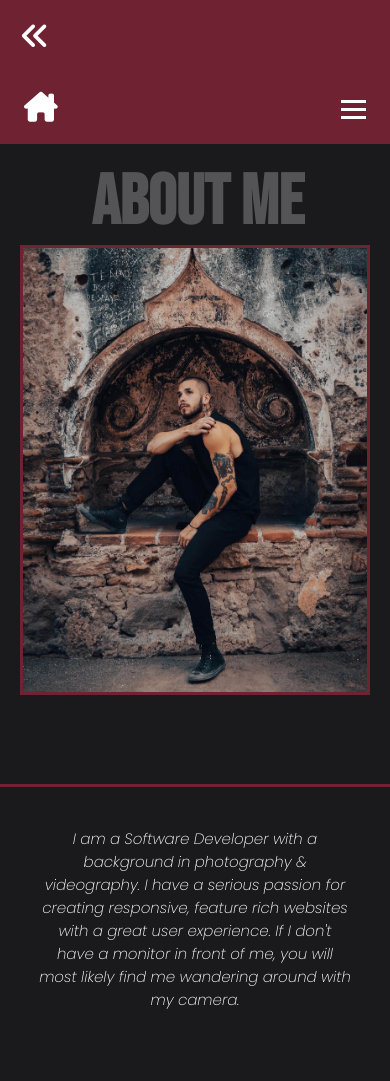
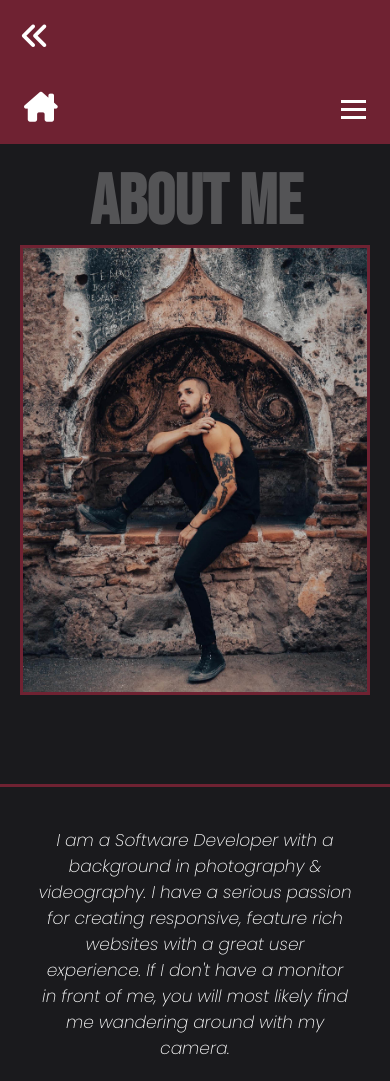
Before and after one commit to GonczarM/port, a plain HTML site: page aboutMe.html in a window 390 px wide. Shown: the top 1081 px of the page. Drawn offline with nearby package versions, Linux system fonts and the light colour scheme.

Commit message:
font was to small

```diff
--- a/aboutMe.css
+++ b/aboutMe.css
@@ -165,7 +165,7 @@ h2 {
 
 @media (max-width: 400px) {
     .bio {
-        font-size: 15px;
+        font-size: 17px;
         text-align: center;
     }
     .languages {
@@ -178,7 +178,7 @@ h2 {
     #main-tag {
         font-size: 70px;
         text-align: center;
-        padding-right: 15px;
+        padding-right: 18px;
     }
 }
 
```
Also changed, not shown: script.js (line endings or trailing spaces).
